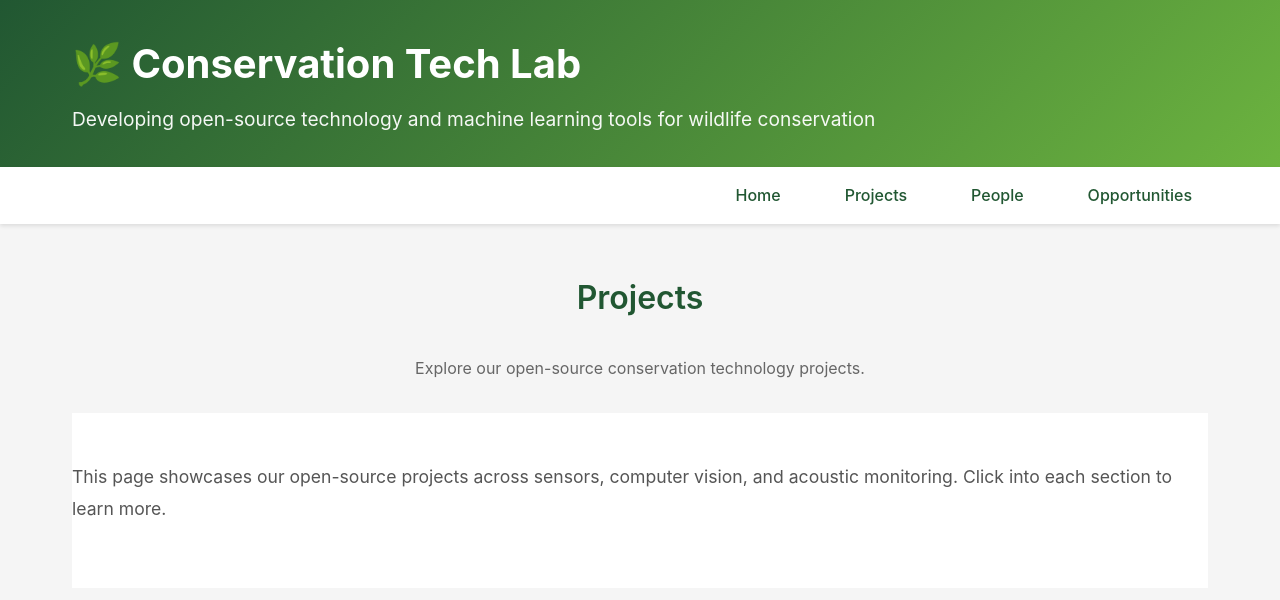
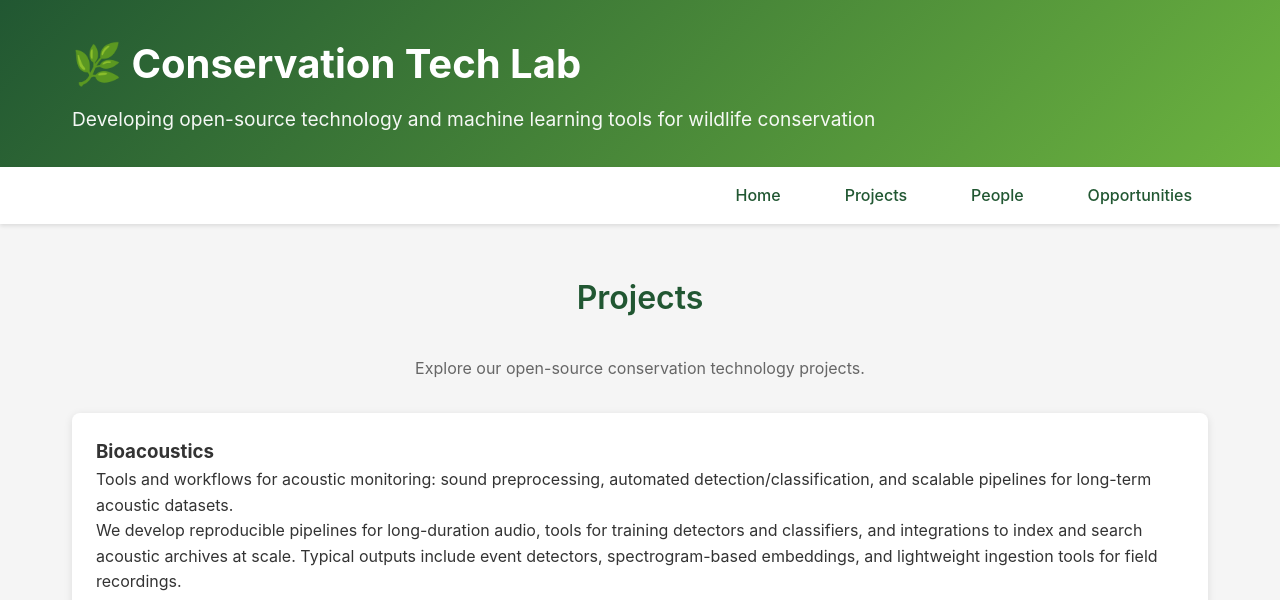
Before and after one commit to conservationtechlab/conservationtechlab.github.io, a Jekyll site: the page built from projects.md, in a window 1280 px wide and 1400 px high. Shown: the top 600 px of the window. Built offline with Jekyll 4.4.1, drawn with Linux system fonts in a browser that asks for light colours; grey boxes are pictures that could not be loaded.

Commit message:
make project section card

```diff
--- a/assets/css/style.css
+++ b/assets/css/style.css
@@ -169,11 +169,16 @@ header p {
 }
 
 .project-section {
-  display: flex;
-  flex-wrap: wrap;
-  gap: 1.5rem;
-  align-items: flex-start;
-  margin-bottom: 2.5rem;
+    background: white;
+    border-radius: 8px;
+    padding: 1.5rem;
+    box-shadow: 0 2px 8px rgba(0,0,0,0.1);
+    transition: transform 0.2s, box-shadow 0.2s;
+    display: flex;
+    flex-wrap: wrap;
+    gap: 1.5rem;
+    align-items: flex-start;
+    margin-bottom: 2.5rem;
 }
 
 .project-media {
--- a/projects.md
+++ b/projects.md
@@ -10,17 +10,10 @@ description: Open-source conservation technology projects
         Explore our open-source conservation technology projects.
     </p>
 
-    <div class="hero">
-        <p>
-            This page showcases our open-source projects across sensors, computer vision, and acoustic monitoring. Click into each section to learn more.
-        </p>
-    </div>
+    <!-- Bioacoustics (image on left) -->
 
-    <!-- Bioacoustics (image on left) -->
+
     <section class="project-section project-section--media-left" id="bioacoustics" aria-labelledby="bioacoustics-title">
-      <div class="project-media">
-        <img src="/assets/images/projects/bioacoustics.jpg" alt="Bioacoustics monitoring" />
-      </div>
       <div class="project-text" aria-labelledby="bioacoustics-title">
         <h3 id="bioacoustics-title">Bioacoustics</h3>
         <p class="muted">
```
